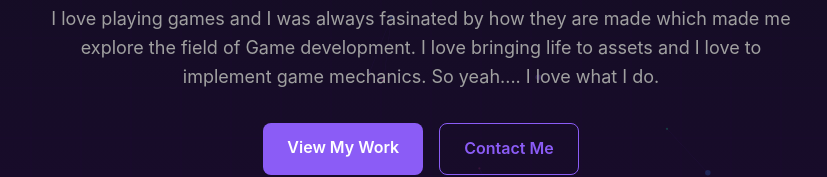
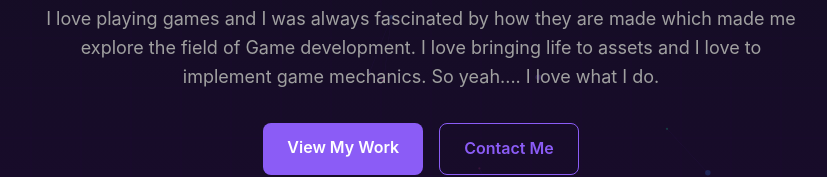
Before and after one commit to Meet-Janiyani/Meet-Janiyani.github.io, a plain HTML site: page index.html in a window 1280 px wide. Shown: the part 462-639 px from the top of the page, 219-1046 px from the left. Drawn offline with Linux system fonts and the light colour scheme.

Commit message:
Update index.html

```diff
--- a/index.html
+++ b/index.html
@@ -55,7 +55,7 @@
                         <!-- I'm a passionate game developer with expertise in creating
                         immersive gaming experiences. From concept to deployment, I bring
                         game ideas to life with creativity and technical precision. -->
-                        I love playing games and I was always fasinated by how they are made
+                        I love playing games and I was always fascinated by how they are made
                         which made me explore the field of Game development.
                         I love bringing life to assets and I love to implement game mechanics.
                         So yeah.... I love what I do.
```
